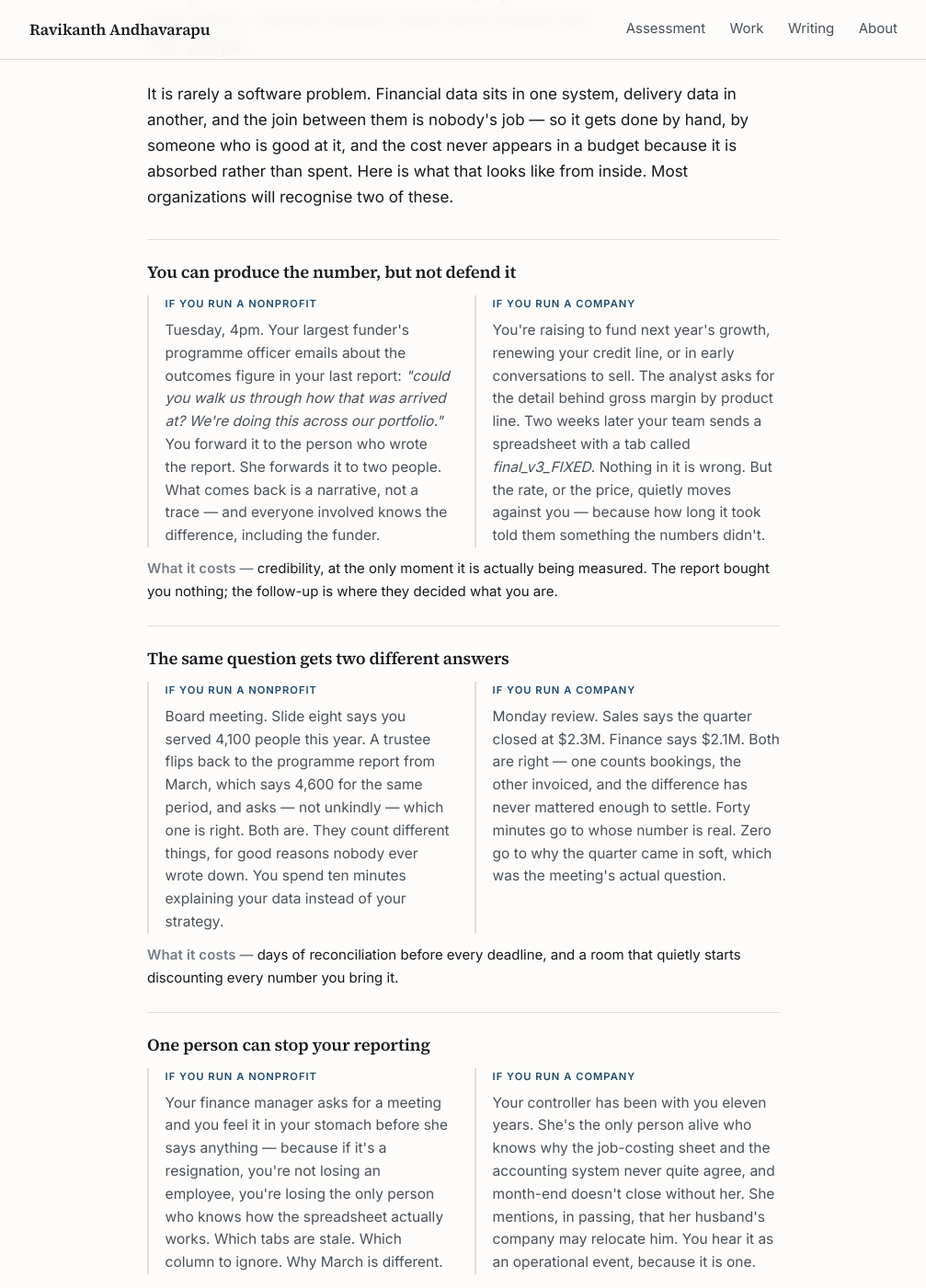
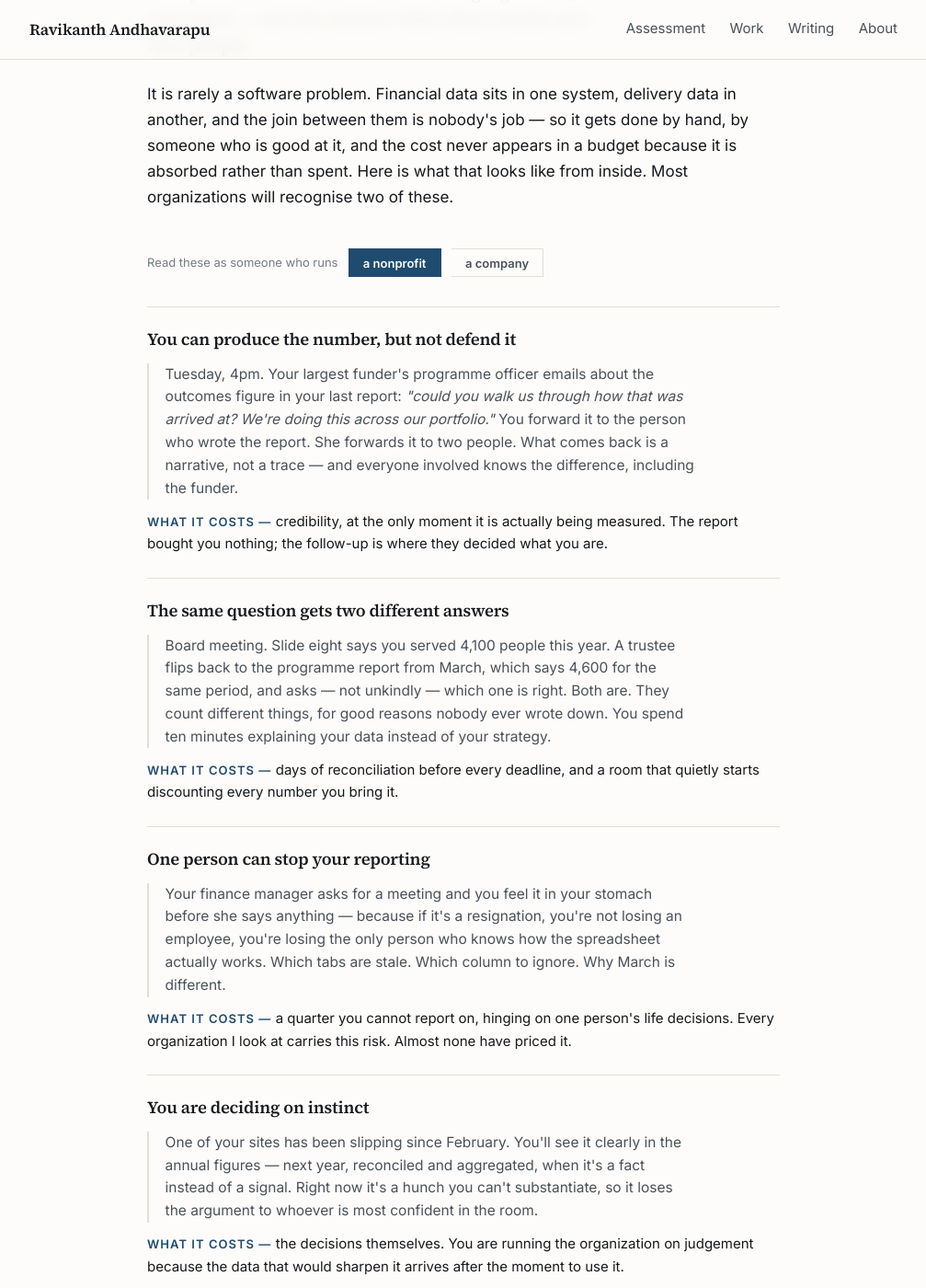
Before and after one commit to helloravi/helloravi.github.io, a Jekyll site: the page built from index.html, in a window 1280 px wide and 1400 px high, scrolled down 1025 px. Shown: the whole window at 92% size, without its empty margins (136-1143 px from the left). Built offline with Jekyll 4.4.1, drawn with Linux system fonts in a browser that asks for light colours; some of the changed text lies outside the part shown.

Commit message:
Add audience toggle for scenarios and highlight the cost labels
Nonprofit/company switch halves the visible scenario text; no-JS
fallback keeps both scenes visible. 'What it costs' now renders as a
bold accent small-caps label.

Co-Authored-By: Claude Fable 5 <noreply@anthropic.com>

```diff
--- a/css/main.scss
+++ b/css/main.scss
@@ -430,6 +430,52 @@ blockquote {
   color: var(--ink-soft);
 }
 
+.audience-toggle {
+  display: inline-flex;
+  align-items: center;
+  gap: 0.7rem;
+  margin-top: 1.4rem;
+  font-family: var(--sans);
+}
+
+.audience-toggle .label {
+  font-size: 0.8125rem;
+  color: var(--ink-faint);
+}
+
+.audience-toggle button {
+  font-family: var(--sans);
+  font-size: 0.8125rem;
+  font-weight: 600;
+  padding: 0.4rem 0.95rem;
+  border: 1px solid var(--rule);
+  background: var(--paper);
+  color: var(--ink-soft);
+  cursor: pointer;
+}
+
+.audience-toggle button + button {
+  border-left: none;
+}
+
+.audience-toggle button.active {
+  background: var(--accent);
+  border-color: var(--accent);
+  color: var(--paper);
+}
+
+.problems.audience-nonprofit .scene-pair,
+.problems.audience-company .scene-pair {
+  grid-template-columns: 1fr;
+}
+
+.problems.audience-nonprofit .scene:nth-child(2),
+.problems.audience-company .scene:nth-child(1),
+.problems.audience-nonprofit .scene .who,
+.problems.audience-company .scene .who {
+  display: none;
+}
+
 .problems .cost {
   display: block;
   margin-top: 0.7rem;
@@ -438,9 +484,12 @@ blockquote {
 
   &::before {
     content: "What it costs — ";
-    color: var(--ink-faint);
-    font-weight: 600;
-    letter-spacing: 0.01em;
+    font-family: var(--sans);
+    font-size: 0.8125rem;
+    text-transform: uppercase;
+    letter-spacing: 0.08em;
+    color: var(--accent);
+    font-weight: 800;
   }
 }
 
--- a/index.html
+++ b/index.html
@@ -46,6 +46,11 @@ description: I assess whether an organization's data can prove what it actually
       because it is absorbed rather than spent. Here is what that looks like from
       inside. Most organizations will recognise two of these.
     </p>
+
+    <div class="audience-toggle" data-audience-toggle hidden>
+      <span class="label">Read these as someone who runs</span>
+      <button type="button" data-audience="nonprofit" class="active" aria-pressed="true">a nonprofit</button><button type="button" data-audience="company" aria-pressed="false">a company</button>
+    </div>
 
     <ul class="problems">
       <li>
```
Also changed, not shown: other parts of index.html (+21 -0 lines).
